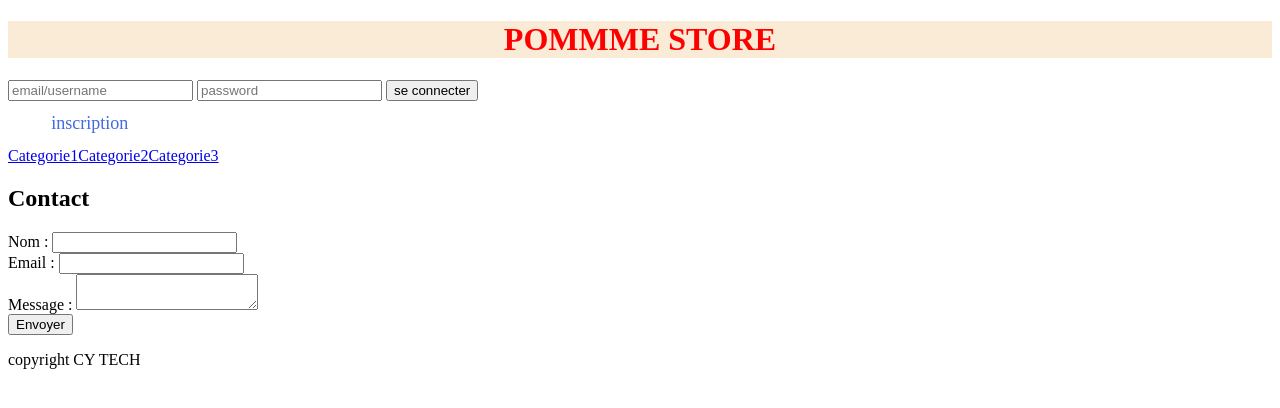
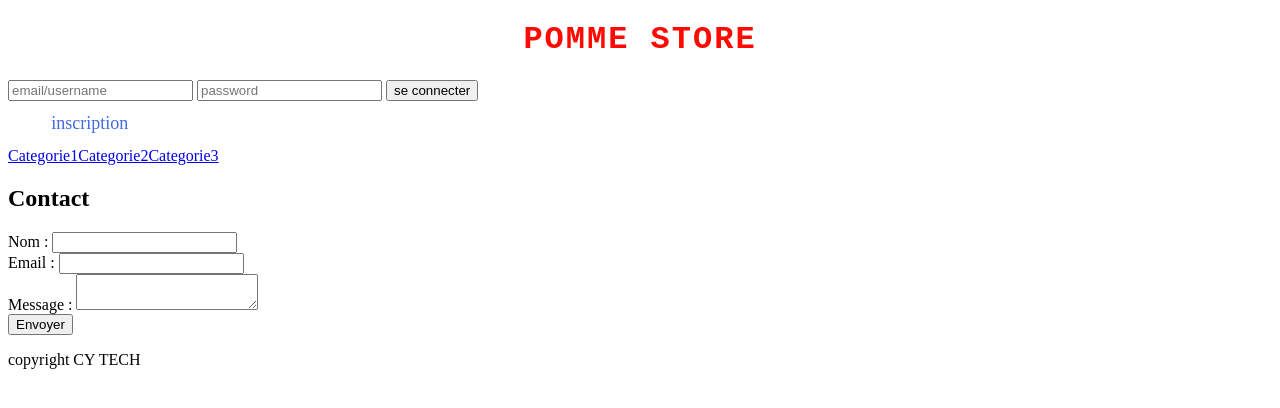
Before and after one commit to Tytyaz2/web-ING1, a PHP site: page / in a window 1280 px wide. Shown: the top 408 px of the page. Run offline with PHP 8.4, Linux system fonts and the light colour scheme.

Commit message:
J'ai changé "Pomme Store" c'est trop beau maintenant

```diff
--- a/CSS/index.css
+++ b/CSS/index.css
@@ -1,8 +1,10 @@
 
 #TANK {
     text-align: center;
-    color: red;
-    background-color: antiquewhite;
+    color: #ff0a00;
+    background-color: transparent;
+    font-family: "Courier New", serif;
+    letter-spacing : 2px;
 }
 
 #submit_inscription {
--- a/PHP/haut.inc.php
+++ b/PHP/haut.inc.php
@@ -6,7 +6,7 @@
     <link rel="stylesheet" href="../CSS/index.css">
 </head>
 <body>
-<h1 id="TANK">POMMME STORE</h1>
+<h1 id="TANK">POMME STORE</h1>
 
 <?php
 session_start();
```
Also changed, not shown: PHP/users.json (+10 -0 lines).
